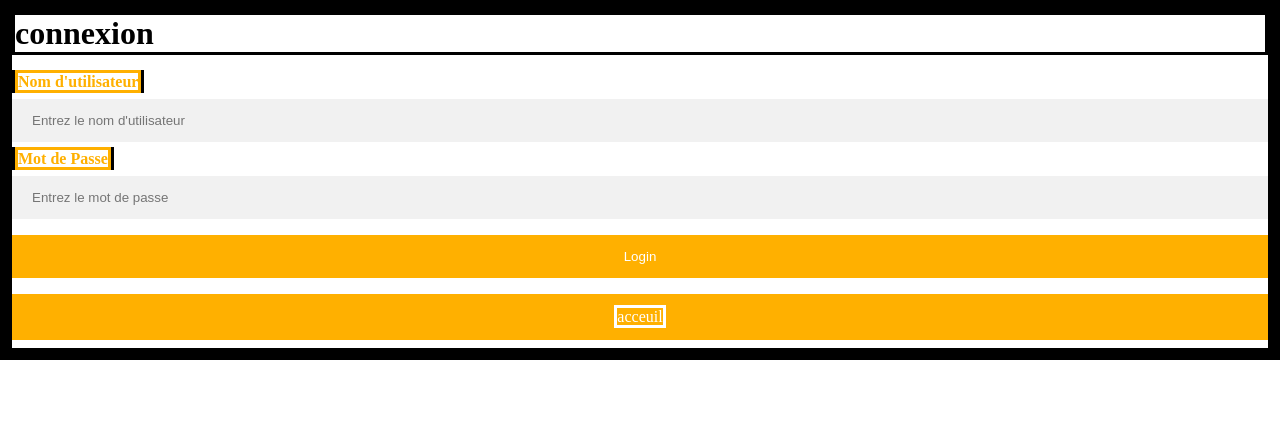
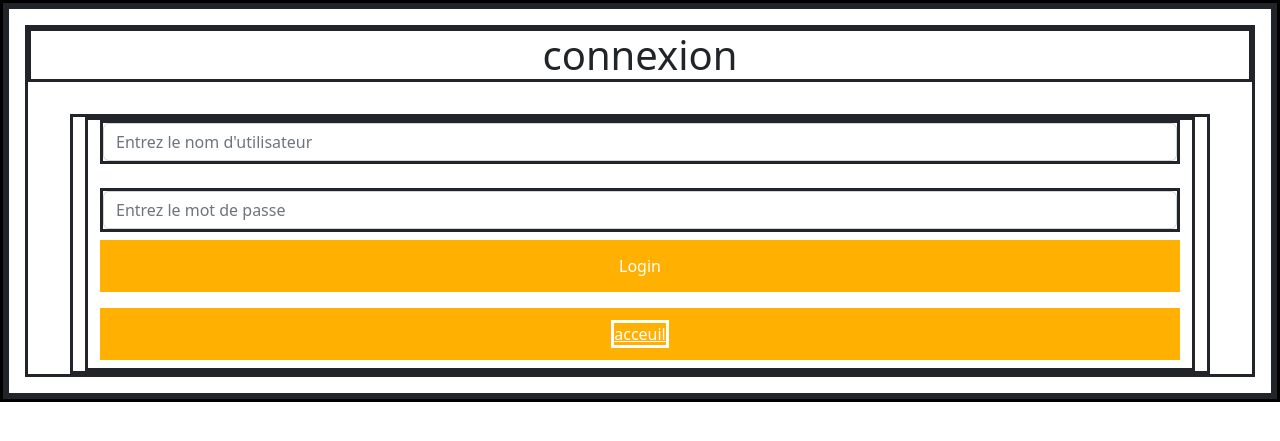
Before and after one commit to josiasapelete/digital, a PHP site: page /assets/pages/login.php in a window 1280 px wide. Shown: the top 441 px of the page. Run offline with PHP 8.4, Linux system fonts and the light colour scheme.

Commit message:
login page

```diff
--- a/assets/pages/login.php
+++ b/assets/pages/login.php
@@ -1,51 +1,69 @@
 <?php require_once('connexion.php') ?>
 <!DOCTYPE html>
 <html lang="en">
+
 <head>
     <meta charset="UTF-8">
     <meta http-equiv="X-UA-Compatible" content="IE=edge">
     <meta name="viewport" content="width=device-width, initial-scale=1.0">
     <link rel="stylesheet" href="style.css">
+  <link href="https://cdn.jsdelivr.net/npm/bootstrap@5.2.0/dist/css/bootstrap.min.css" rel="stylesheet" integrity="sha384-gH2yIJqKdNHPEq0n4Mqa/HGKIhSkIHeL5AyhkYV8i59U5AR6csBvApHHNl/vI1Bx" crossorigin="anonymous">
+
     <title>Document</title>
 </head>
+
 <body>
     <div id="connexin">
         <form action="" class="form m-3" id="forulaire" method="post">
             <h1 class="text-center">connexion</h1> <br>
-            <label for=""> <b>Nom d'utilisateur</b> </label> <br>
+            <!-- <label for=""> <b>Nom d'utilisateur</b> </label> <br>
             <input type="email" name="email" placeholder="Entrez le nom d'utilisateur " required class="zonetext"> <br>
 
             <label for=""> <b>Mot de Passe</b></label> <br>
             <input type="password" placeholder="Entrez le mot de passe" name="userpass" required class="zonetext"> <br>
             <input type="submit" name="btlogin" value="Login" id="submit" class="submit">
+            <p class="submit"><a href="../../index.php">acceuil</a></p> -->
+            <div class="container">
+                <div class="container">
+
+                    <div class="col">
+                        <input type="email" name="email" placeholder="Entrez le nom d'utilisateur " class="form-control" aria-label="email">
+                    </div> <br>
+                    <div class="col">
+                        <input type="password" class="form-control" placeholder="Entrez le mot de passe" name="userpass" aria-label="password">
+                    </div>
+                    <input type="submit" name="btlogin" value="Login"  class="submit">
                     <p class="submit"><a href="../../index.php">acceuil</a></p>
+                </div>
 
+            </div>
 
             <?php
-            if(isset($_POST['btlogin'])){
-                $req= "select * from staffs where email='".$_POST['email']."'
-                 and password='".$_POST['userpass']."'";
-                if($resultat= mysqli_query($conn,$req)){
-                 $ligne= mysqli_fetch_assoc($resultat);
-                 if($ligne!=0){
+            if (isset($_POST['btlogin'])) {
+                $req = "select * from staffs where email='" . $_POST['email'] . "'
+                 and password='" . $_POST['userpass'] . "'";
+                if ($resultat = mysqli_query($conn, $req)) {
+                    $ligne = mysqli_fetch_assoc($resultat);
+                    if ($ligne != 0) {
 
                         session_start();
-                     $_SESSION['monLogin']=$ligne['nom'];
-                     $_SESSION['email']=$ligne['email'];
-                     $_SESSION['id']=$ligne['id'];
+                        $_SESSION['monLogin'] = $ligne['nom'];
+                        $_SESSION['email'] = $ligne['email'];
+                        $_SESSION['id'] = $ligne['id'];
                         header("location:acceuil.php");
-                 } else{
+                    } else {
                         //  echo "<font color='#F0001D'>Login ou password incorrect</font>";
                         echo "<script>alert('Login ou password incorrect')</script>";
                     }
                 }
-
             }
             ?>
 
 
         </form>
     </div>
+    <script src="https://cdn.jsdelivr.net/npm/bootstrap@5.2.0/dist/js/bootstrap.bundle.min.js" integrity="sha384-A3rJD856KowSb7dwlZdYEkO39Gagi7vIsF0jrRAoQmDKKtQBHUuLZ9AsSv4jD4Xa" crossorigin="anonymous"></script>
 
 </body>
+
 </html>
```
Also changed, not shown: assets/image/IMG-20220731-WA0002.jpg (deleted), assets/image/IMG-20220731-WA0004.jpg (deleted), assets/image/IMG-20220731-WA0006.jpg (deleted), assets/image/IMG-20220731-WA0007.jpg (deleted), assets/image/IMG-20220731-WA0010.jpg (deleted), assets/image/IMG-20220731-WA0011.jpg (deleted), 1 other file. Lines whose indentation alone changed are shown as unchanged.
